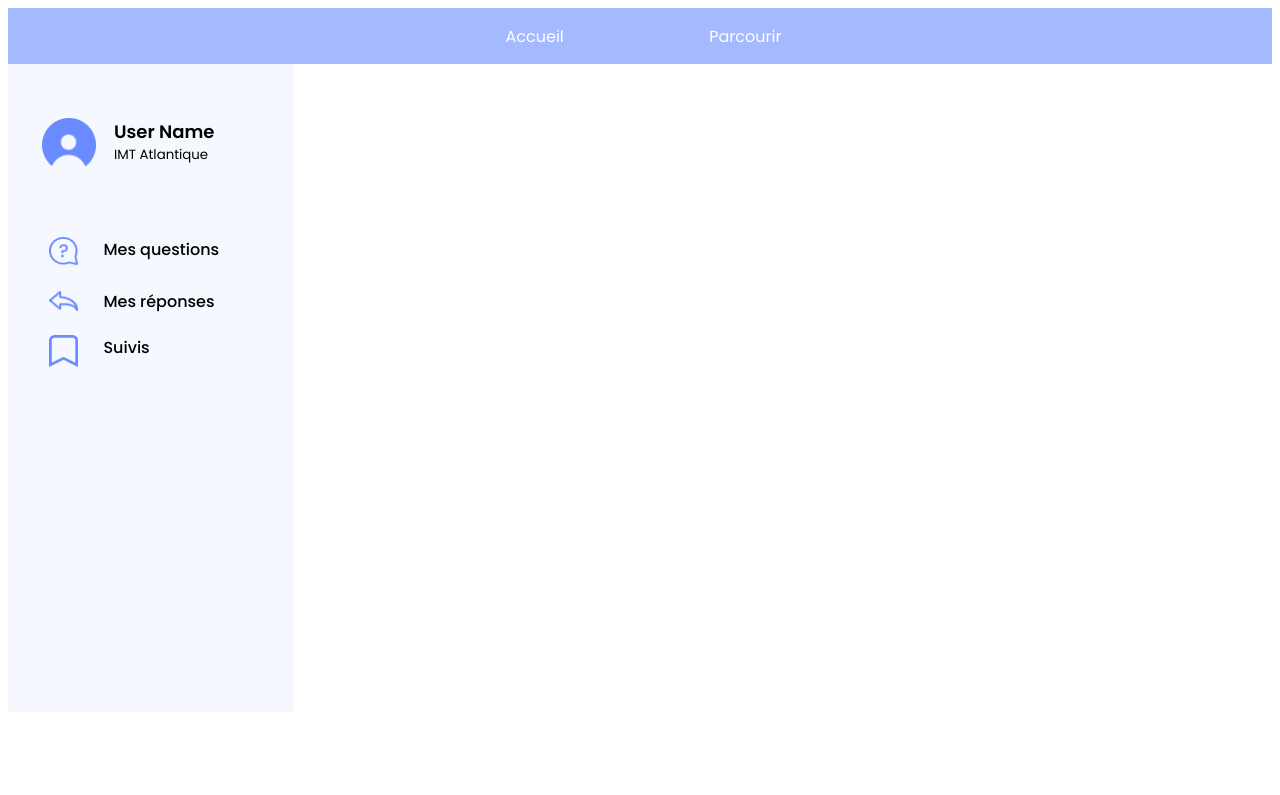
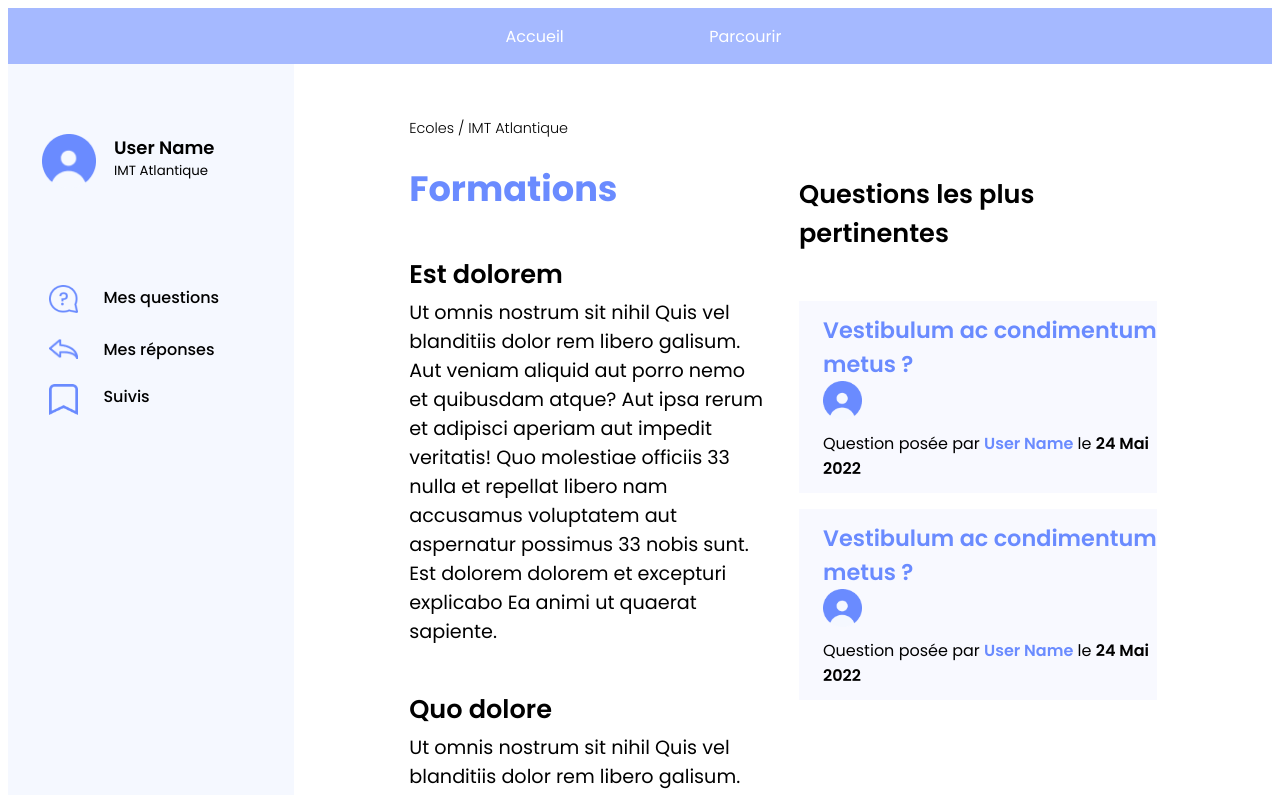
Before and after one commit to BrunoPre/fil-a1-forums-etudiant-front, a Vue app: page /sujet in a window 1280 px wide. Shown: the top 795 px of the page. Built offline with nearby package versions, Linux system fonts and the light colour scheme.

Commit message:
[11] FRONT: SubjectPage + QuestionCard Layout WIP

```diff
--- a/src/App.vue
+++ b/src/App.vue
@@ -31,10 +31,14 @@ export default defineComponent({
 <style>
 @import url("https://fonts.googleapis.com/css2?family=Poppins:wght@300;400;500;600;700&display=swap");
 
+html {
+  font-size: 100%;
+}
+
 * {
   font-family: "Poppins", sans-serif;
-  font-size: 100%;
 }
+
 .container {
   display: grid;
   grid-template-columns: 286px 1.65fr;
--- /dev/null
+++ b/src/components/QuestionCard.vue
@@ -0,0 +1,83 @@
+<template>
+  <div class="question-card">
+    <div class="question-container">
+      <h2>{{ question.title }}</h2>
+      <div class="question-infos">
+        <div class="user-image">
+          <img
+            src="../assets/user_image_placeholder.png"
+            alt="Profile picture"
+          />
+        </div>
+        <p>
+          Question posée par
+          <span class="user-span">{{ question.user }}</span> le
+          <span class="date-span">{{ question.date }}</span>
+        </p>
+      </div>
+    </div>
+  </div>
+</template>
+
+<script>
+export default {
+  name: "QuestionCard",
+  props: {
+    question: {
+      title: String,
+      user: String,
+      date: String,
+      voteCount: Number,
+      bestAnswer: {
+        content: String,
+        user: String,
+        date: String,
+        voteCount: Number,
+      },
+    },
+  },
+};
+</script>
+
+<style scoped>
+.question-card {
+  background-color: #f8f9ff;
+  margin-top: 2vh;
+  margin-bottom: 2vh;
+}
+.question-container {
+  /*TODO Grid layout*/
+  margin-left: 3vh;
+  padding-top: 1.5vh;
+  padding-bottom: 1.5vh;
+}
+
+.question-card h2 {
+  color: #6a8bff;
+  font-weight: 600;
+  font-size: 1.4rem;
+  margin: 0;
+}
+
+.question-infos p {
+  display: inline-block;
+  margin: 0;
+}
+
+.user-image {
+  display: inline-block;
+  vertical-align: middle;
+}
+
+.user-image img {
+  width: 70%;
+}
+
+.user-span {
+  color: #6a8bff;
+}
+
+span {
+  font-weight: 600;
+}
+</style>
--- a/src/components/Sidebar.vue
+++ b/src/components/Sidebar.vue
@@ -3,7 +3,8 @@
     <div class="profile">
       <div class="profile-picture">
         <img v-if="profilePicPath" :src="profilePicPath" alt="profilePic" />
-        <i v-else class="bx bxs-user-circle" /> <!-- just in case -->
+        <i v-else class="bx bxs-user-circle" />
+        <!-- just in case -->
       </div>
       <div class="profile-attributes">
         <div class="profile-attributes-username">{{ userName }}</div>
@@ -12,15 +13,24 @@
     </div>
 
     <div class="grid-buttons">
-      <div v-for="[_,button] in buttons" :key="button.index" class="grid-one-button">
-          <router-link :to="button.route" class="button-icon">
-            <img v-if="button.iconPath" :src="require('./../assets/' + button.iconPath)" alt="{{button.buttonName}}" />
-            <i v-else class="bx" :class="button.iconBoxIcon" />
-          </router-link>
-        <router-link :to="button.route" class="button-link">{{button.label}}</router-link>
+      <div
+        v-for="[_, button] in buttons"
+        :key="button.index"
+        class="grid-one-button"
+      >
+        <router-link :to="button.route" class="button-icon">
+          <img
+            v-if="button.iconPath"
+            :src="require('./../assets/' + button.iconPath)"
+            alt="{{button.buttonName}}"
+          />
+          <i v-else class="bx" :class="button.iconBoxIcon" />
+        </router-link>
+        <router-link :to="button.route" class="button-link">{{
+          button.label
+        }}</router-link>
       </div>
     </div>
-
   </div>
 </template>
 
@@ -33,39 +43,38 @@ export default defineComponent({
   name: "Sidebar",
   data() {
     return {
-      buttons : new Map<number,ButtonSidebar>(),
-      profilePicPath : '',
-      userName : '',
-      userSchool : '',
-    } ;
+      buttons: new Map<number, ButtonSidebar>(),
+      profilePicPath: "",
+      userName: "",
+      userSchool: "",
+    };
   },
-  methods : {
+  methods: {
     setButtons() {
       for (const b_json_index in buttonsJson) {
-        let button : ButtonSidebar = buttonsJson[b_json_index];
-        this.buttons.set(button.index,button);
+        let button: ButtonSidebar = buttonsJson[b_json_index];
+        this.buttons.set(button.index, button);
       }
     },
     setProfile() {
-      this.profilePicPath = require('./../assets/profilePic.png');
-      this.userName = 'User Name';
-      this.userSchool = 'IMT Atlantique';
-    }
+      this.profilePicPath = require("./../assets/profilePic.png");
+      this.userName = "User Name";
+      this.userSchool = "IMT Atlantique";
+    },
   },
   mounted() {
     this.setButtons();
     this.setProfile();
-  }
+  },
 });
 </script>
 
 <style scoped>
 @import url("https://unpkg.com/boxicons@2.0.7/css/boxicons.min.css");
 
-
 .sidebar {
   display: grid;
-  grid-template-rows: 0.5fr 1fr 2fr ;
+  grid-template-rows: 0.5fr 1fr 2fr;
   gap: 0px 0px;
   grid-auto-flow: row;
   grid-template-areas:
@@ -73,7 +82,7 @@ export default defineComponent({
     "grid-buttons"
     "...";
   grid-area: sidebar;
-  background: #F5F8FF;
+  background: #f5f8ff;
 }
 
 .profile {
@@ -97,7 +106,7 @@ export default defineComponent({
 .profile-picture img {
   margin: auto;
   display: block;
-  width : 60%;
+  width: 60%;
 }
 
 .profile-attributes {
@@ -123,14 +132,14 @@ export default defineComponent({
 .grid-buttons img {
   margin: auto;
   display: block;
-  width : 60%;
-  height:auto;
+  width: 60%;
+  height: auto;
 }
 
 .grid-one-button {
   display: grid;
   grid-template-columns: 0.5fr 1.2fr;
-  gap : 0px;
+  gap: 0px;
   justify-content: center;
   align-content: center;
 }
@@ -138,7 +147,7 @@ export default defineComponent({
 .button-icon {
   margin: auto;
   display: block;
-  width : 60%
+  width: 60%;
 }
 
 .button-link {
@@ -146,5 +155,4 @@ export default defineComponent({
   text-decoration: none;
   font-weight: 500;
 }
-
 </style>
--- /dev/null
+++ b/src/components/SubjectPage.vue
@@ -0,0 +1,147 @@
+<template>
+  <div>
+    <div class="path">
+      <p>Ecoles / IMT Atlantique</p>
+    </div>
+    <div class="container">
+      <div class="description-container">
+        <div class="question-title">
+          <h1>{{ sujet }}</h1>
+        </div>
+        <div class="description" v-html="description"></div>
+      </div>
+      <div class="questions-container">
+        <div class="question-header">
+          <h2>Questions les plus pertinentes</h2>
+        </div>
+        <div class="questions">
+          <div v-for="question in questions" :key="question">
+            <QuestionCard :question="question"></QuestionCard>
+          </div>
+        </div>
+      </div>
+    </div>
+  </div>
+</template>
+
+<script>
+import QuestionCard from "@/components/QuestionCard";
+
+export default {
+  name: "SubjectPage",
+  components: { QuestionCard },
+
+  data() {
+    return {
+      sujet: "Formations",
+      description: `
+        <h2>Est dolorem</h2>
+        <p>
+          Ut omnis nostrum sit nihil Quis vel blanditiis dolor rem libero galisum. Aut veniam aliquid aut porro nemo
+          et quibusdam atque? Aut ipsa rerum et adipisci aperiam aut impedit veritatis! Quo molestiae officiis 33 nulla
+          et repellat libero nam accusamus voluptatem aut aspernatur possimus 33 nobis sunt. Est dolorem dolorem et
+          excepturi explicabo Ea animi ut quaerat sapiente.
+        </p>
+        <br>
+        <h2>Quo dolore</h2>
+        <p>
+          Ut omnis nostrum sit nihil Quis vel blanditiis dolor rem libero galisum. Aut veniam aliquid aut porro nemo
+          et quibusdam atque? Aut ipsa rerum et adipisci aperiam aut impedit veritatis! Quo molestiae officiis 33 nulla
+          et repellat libero nam accusamus voluptatem aut aspernatur possimus 33 nobis sunt. Est dolorem dolorem et
+          excepturi explicabo Ea animi ut quaerat sapiente.
+        </p>
+        <br>
+        <h2>Quo molestiae</h2>
+        <p>
+          Ut omnis nostrum sit nihil Quis vel blanditiis dolor rem libero galisum. Aut veniam aliquid aut porro nemo
+          et quibusdam atque? Aut ipsa rerum et adipisci aperiam aut impedit veritatis! Quo molestiae officiis 33 nulla
+          et repellat libero nam accusamus voluptatem aut aspernatur possimus 33 nobis sunt. Est dolorem dolorem et
+          excepturi explicabo Ea animi ut quaerat sapiente.
+        </p>
+      `,
+      questions: [
+        {
+          title: "Vestibulum ac condimentum metus ?",
+          description: ` Lorem ipsum dolor sit amet, consectetur adipiscing elit. Nullam nec lacus
+          nulla. Vivamus tempus diam et ligula finibus, vitae feugiat ipsum commodo.
+          Suspendisse potenti. Duis ac velit at libero efficitur ullamcorper ac
+          efficitur risus. Donec cursus pharetra vulputate. Donec eu imperdiet nibh.
+          Aliquam vitae rutrum mi, a fermentum elit.`,
+          user: "User Name",
+          date: "24 Mai 2022",
+          bestAnswer: null,
+        },
+        {
+          title: "Vestibulum ac condimentum metus ?",
+          description: ` Lorem ipsum dolor sit amet, consectetur adipiscing elit. Nullam nec lacus
+          nulla. Vivamus tempus diam et ligula finibus, vitae feugiat ipsum commodo.
+          Suspendisse potenti. Duis ac velit at libero efficitur ullamcorper ac
+          efficitur risus. Donec cursus pharetra vulputate. Donec eu imperdiet nibh.
+          Aliquam vitae rutrum mi, a fermentum elit.`,
+          user: "User Name",
+          date: "24 Mai 2022",
+          bestAnswer: {
+            content: `
+            Lorem ipsum dolor sit amet, consectetur adipiscing elit. Nullam nec lacus nulla. Vivamus tempus diam et
+            ligula finibus, vitae feugiat ipsum commodo. Suspendisse potenti. Duis ac velit at libero efficitur
+            ullamcorper ac efficitur risus. Donec cursus pharetra vulputate. Donec eu imperdiet nibh. Aliquam vitae
+            rutrum mi, a fermentum elit. `,
+            user: "Bip Bap",
+            date: "24 Mai 2022",
+            voteCount: 8,
+          },
+        },
+      ],
+    };
+  },
+};
+</script>
+
+<style scoped>
+.container {
+  display: grid;
+  grid-template-columns: 1fr 1fr;
+  grid-template-rows: 1fr;
+  gap: 0px 4vh;
+  grid-template-areas: "description-container questions-container";
+}
+.description-container {
+  grid-area: description-container;
+}
+.questions-container {
+  grid-area: questions-container;
+}
+
+h1 {
+  font-weight: bold;
+  color: #6a8bff;
+  font-size: 2.2rem;
+  margin-top: 1vh;
+  margin-bottom: 5vh;
+}
+
+.path {
+  font-size: 0.9rem;
+  font-weight: lighter;
+}
+
+.questions-container h2 {
+  font-weight: 600;
+  font-size: 1.6rem;
+  margin-bottom: 6vh;
+}
+</style>
+
+<style>
+.description h2 {
+  font-weight: 600;
+  font-size: 1.6rem;
+  margin-bottom: 0;
+  margin-top: 0;
+}
+
+.description p {
+  font-size: 1.2rem;
+  margin-top: 0.5vh;
+}
+</style>
--- a/src/router.ts
+++ b/src/router.ts
@@ -50,6 +50,12 @@ const routes: Array<RouteRecordRaw> = [
     name: "question",
     component: () => import("./components/QuestionPage.vue"), // TODO: TBD
   },
+  {
+    path: "/sujet",
+    alias: "/sujet",
+    name: "sujet",
+    component: () => import("./components/SubjectPage.vue"), // TODO: TBD
+  },
 ];
 
 const router = createRouter({
```
